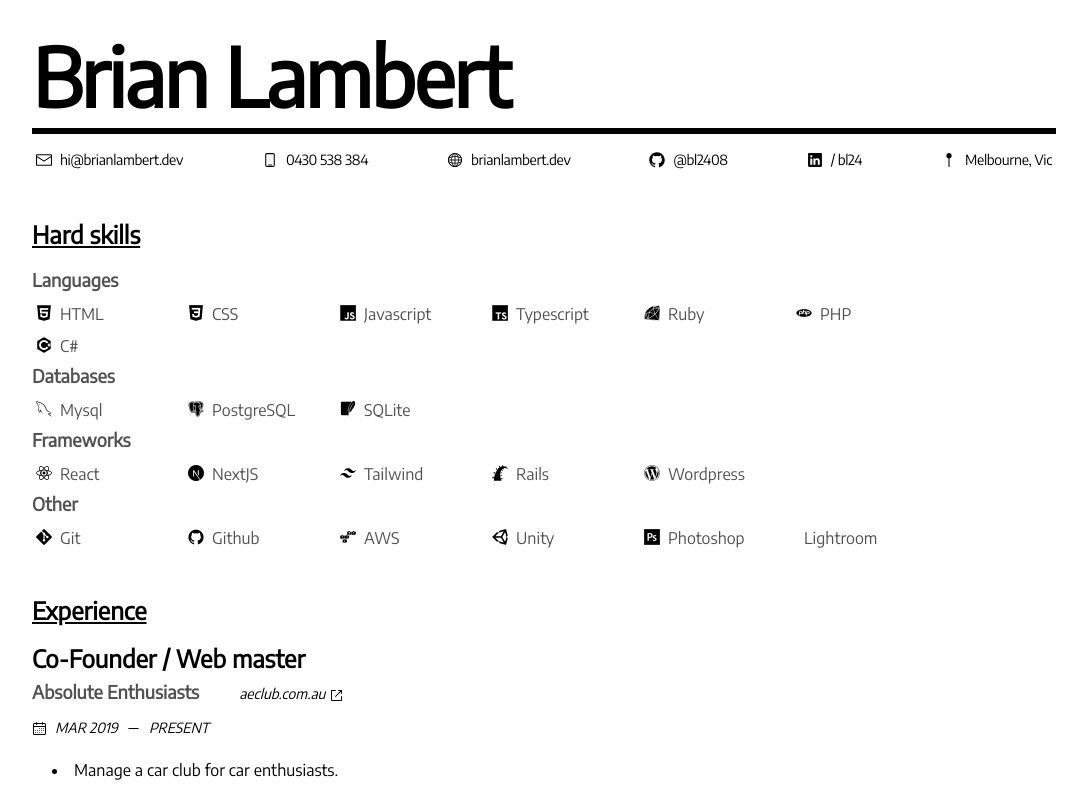
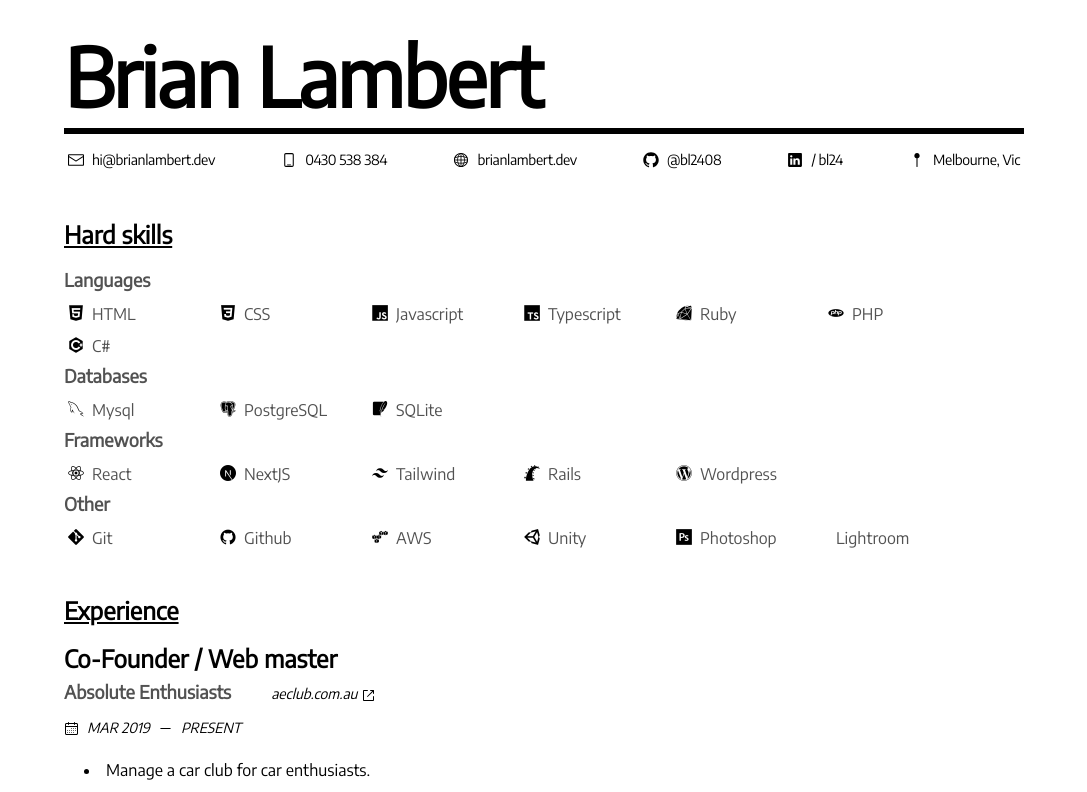
Before and after one commit to bl2408/resume-v2, a React (Vite) app: page / in a window 1280 px wide. Shown: the top 792 px of the page, without its empty margins (96-1183 px from the left). Built offline with nearby package versions, Linux system fonts and the light colour scheme.

Commit message:
reduced max width

```diff
--- a/src/App.tsx
+++ b/src/App.tsx
@@ -5,7 +5,7 @@ import expContent from "./Content/experience.json";
 
 export default function App() {
 	return (
-		<main className="p-10 flex items-center gap-10 flex-col [&>*]:max-w-5xl [&>*]:w-full min-w-[320px]">
+		<main className="p-10 flex items-center gap-10 flex-col [&>*]:max-w-screen-md2 [&>*]:w-full min-w-[320px]">
 			<Splash />
 			<HardSkills />
 			<Content h1="Experience" content={expContent} />
--- a/tailwind.config.js
+++ b/tailwind.config.js
@@ -11,6 +11,7 @@ export default {
 				"2xs": "360px",
 				xs: "475px",
 				sm2: "550px",
+				md2: "960px",
 			},
 		},
 	},
```
